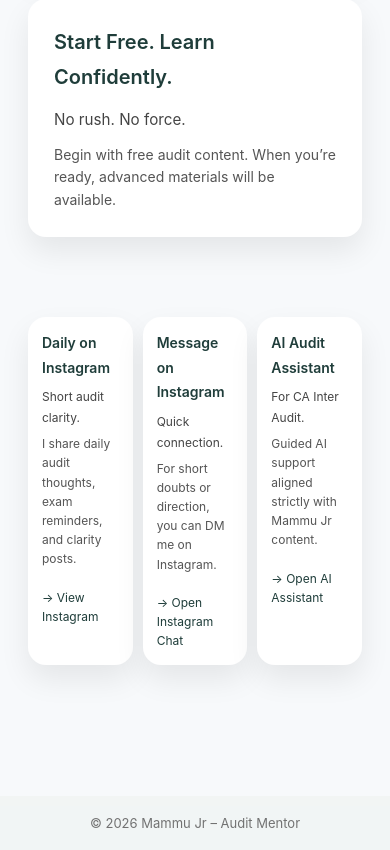
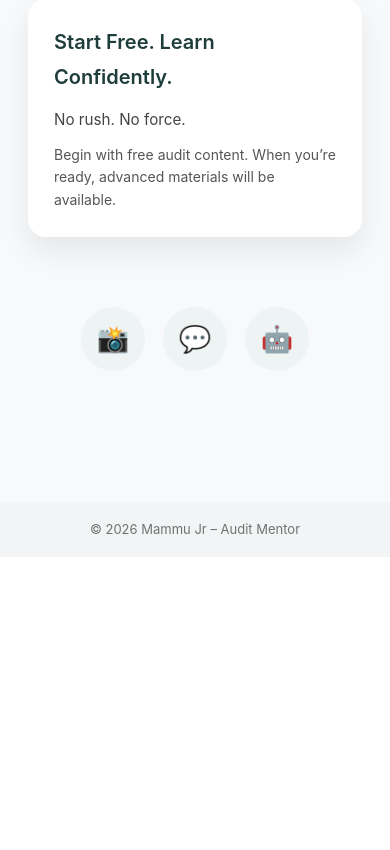
Before and after one commit to mammujunior/mammu-jr, a Flask app: page / in a window 390 px wide. Shown: the part 1227-2077 px from the top of the page. After the commit the page ends 1784 px from the top, so only its background shows below. Run offline with Flask 3, Linux system fonts and the light colour scheme.

Commit message:
Mobile sidebar icons instead of text cards

```diff
--- a/static/style.css
+++ b/static/style.css
@@ -342,3 +342,45 @@ footer {
         margin-top: 6px;
     }
 }
+/* =========================
+   MOBILE SIDEBAR ICON MODE
+========================= */
+@media (max-width: 768px) {
+
+    .home-sidebar {
+        display: flex;
+        justify-content: center;
+        gap: 18px;
+        margin-top: 20px;
+    }
+
+    .home-sidebar .card {
+        background: none;
+        box-shadow: none;
+        padding: 0;
+        text-align: center;
+    }
+
+    .sidebar-icon-link {
+        display: flex;
+        align-items: center;
+        justify-content: center;
+        width: 64px;
+        height: 64px;
+        border-radius: 50%;
+        background-color: #eef4f3;
+        text-decoration: none;
+        margin: auto;
+    }
+
+    .sidebar-icon-link .icon {
+        font-size: 26px;
+    }
+
+    /* hide text on mobile */
+    .home-sidebar h3,
+    .home-sidebar p,
+    .home-sidebar .more {
+        display: none;
+    }
+}
--- a/templates/home.html
+++ b/templates/home.html
@@ -27,6 +27,63 @@
 <main>
 
     <div class="home-layout">
+
+        <!-- SIDEBAR -->
+<aside class="home-sidebar">
+
+    <div class="card">
+        <a href="https://www.instagram.com/mammujr" target="_blank" class="sidebar-icon-link">
+            <span class="icon">📸</span>
+        </a>
+
+        <h3>Daily on Instagram</h3>
+        <p>Short audit clarity.</p>
+        <div class="more">
+            I share daily audit thoughts,
+            exam reminders, and clarity posts.
+            <br><br>
+            <a href="https://www.instagram.com/mammujr" target="_blank">
+                → View Instagram
+            </a>
+        </div>
+    </div>
+
+    <div class="card">
+        <a href="https://ig.me/m/mammujr" target="_blank" class="sidebar-icon-link">
+            <span class="icon">💬</span>
+        </a>
+
+        <h3>Message on Instagram</h3>
+        <p>Quick connection.</p>
+        <div class="more">
+            For short doubts or direction,
+            you can DM me on Instagram.
+            <br><br>
+            <a href="https://ig.me/m/mammujr" target="_blank">
+                → Open Instagram Chat
+            </a>
+        </div>
+    </div>
+
+    <div class="card">
+        <a href="/ai-mentor" class="sidebar-icon-link">
+            <span class="icon">🤖</span>
+        </a>
+
+        <h3>AI Audit Assistant</h3>
+        <p>For CA Inter Audit.</p>
+        <div class="more">
+            Guided AI support aligned
+            strictly with Mammu Jr content.
+            <br><br>
+            <a href="/ai-mentor">
+                → Open AI Assistant
+            </a>
+        </div>
+    </div>
+
+</aside>
+
 
         <!-- MAIN CONTENT -->
         <section class="home-main">
@@ -83,49 +140,7 @@
 
         </section>
 
-        <!-- SIDEBAR -->
-        <aside class="home-sidebar">
 
-            <div class="card">
-                <h3>Daily on Instagram</h3>
-                <p>Short audit clarity.</p>
-                <div class="more">
-                    I share daily audit thoughts,
-                    exam reminders, and clarity posts.
-                    <br><br>
-                    <a href="https://www.instagram.com/mammujr" target="_blank">
-                        → View Instagram
-                    </a>
-                </div>
-            </div>
-
-            <div class="card">
-                <h3>Message on Instagram</h3>
-                <p>Quick connection.</p>
-                <div class="more">
-                    For short doubts or direction,
-                    you can DM me on Instagram.
-                    <br><br>
-                    <a href="https://ig.me/m/mammujr" target="_blank">
-                        → Open Instagram Chat
-                    </a>
-                </div>
-            </div>
-
-            <div class="card">
-                <h3>AI Audit Assistant</h3>
-                <p>For CA Inter Audit.</p>
-                <div class="more">
-                    Guided AI support aligned
-                    strictly with Mammu Jr content.
-                    <br><br>
-                    <a href="/ai-mentor">
-                        → Open AI Assistant
-                    </a>
-                </div>
-            </div>
-
-        </aside>
 
     </div>
 
```
